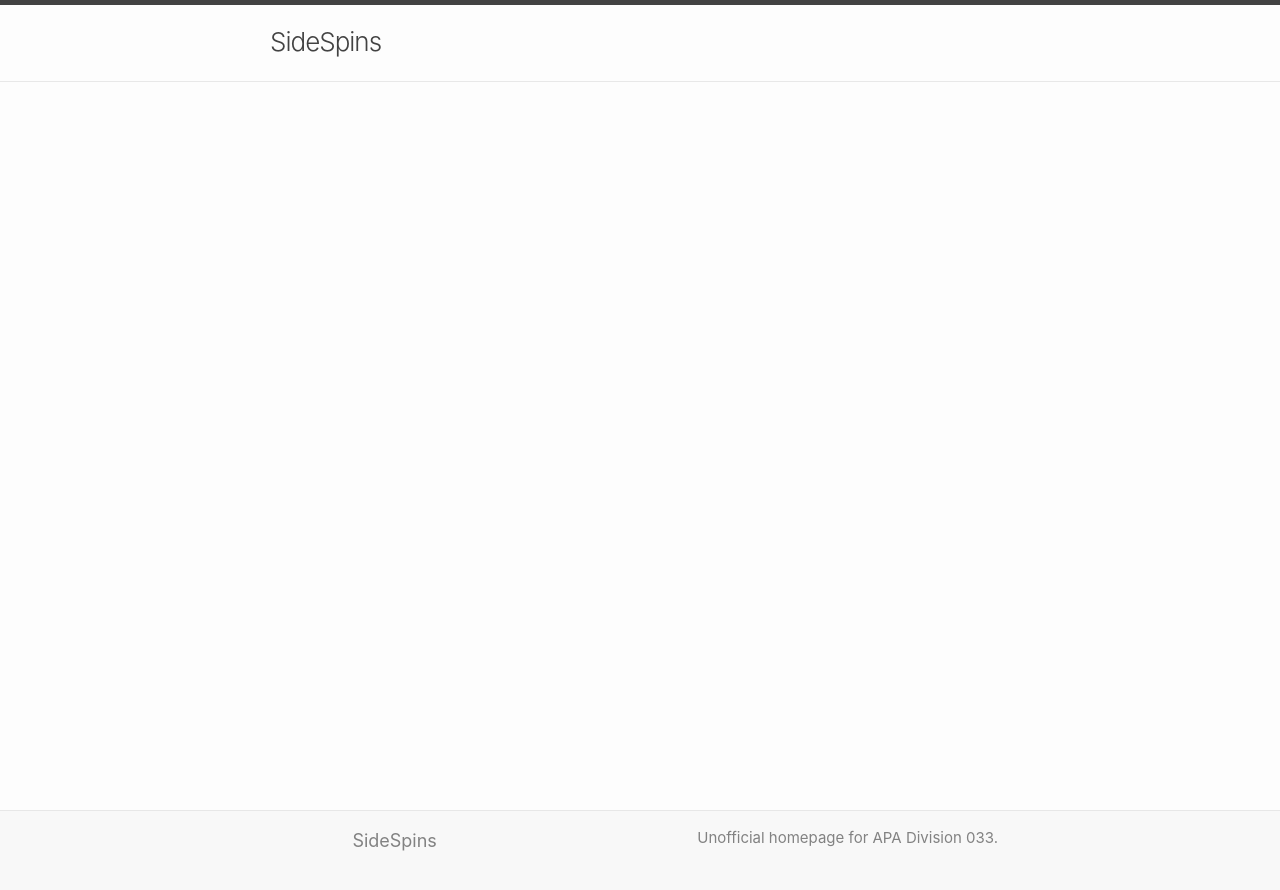
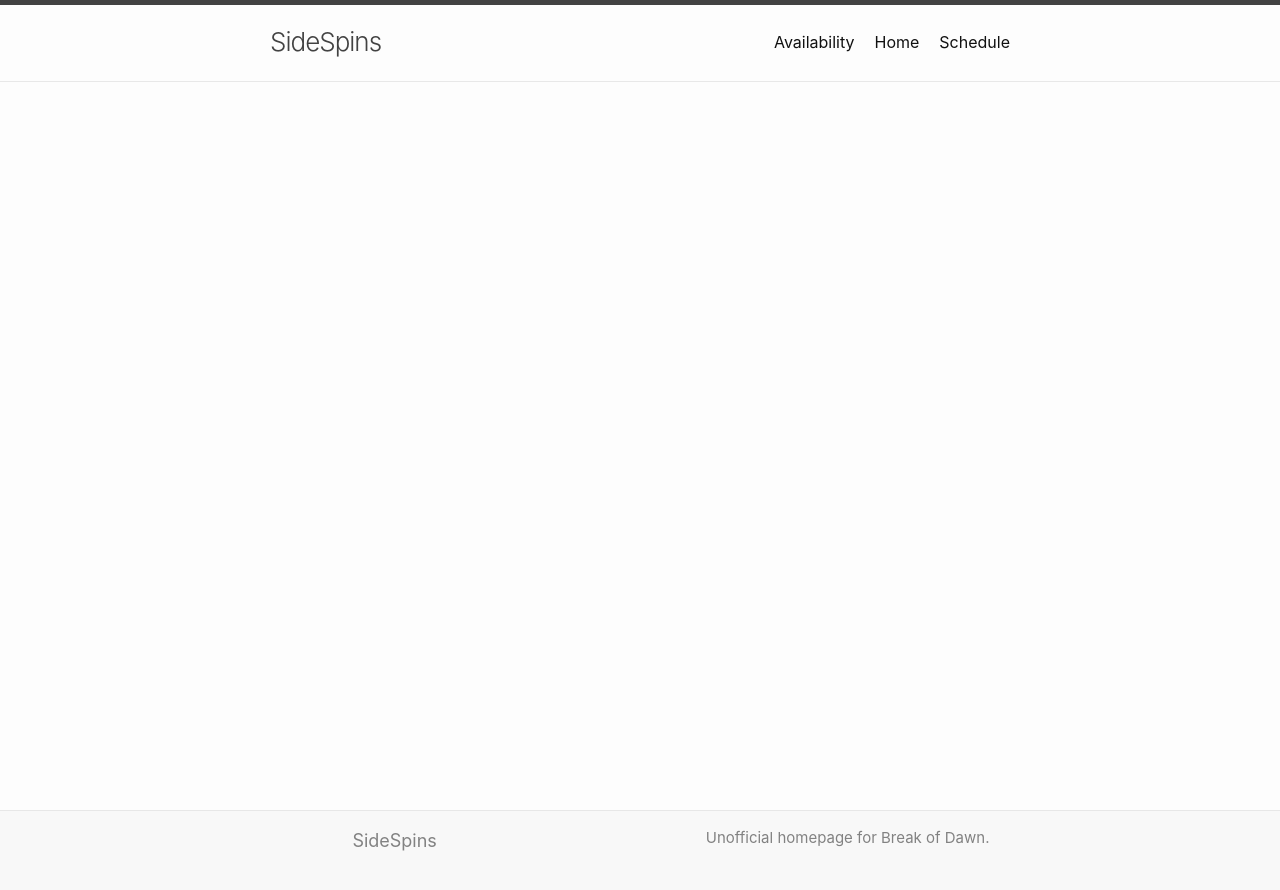
Before and after one commit to jessefitz/sidespins, a Jekyll site: the page built from articles.md, in a window 1280 px wide. Shown: the top 890 px of the page. Built offline with Jekyll 4.4.1, drawn with Linux system fonts in a browser that asks for light colours; our own code applies the rules of GitHub Pages for plain Markdown files.

Commit message:
break of dawn

```diff
--- a/_config.yml
+++ b/_config.yml
@@ -21,7 +21,7 @@
 title: SideSpins
 #email: jesse.c.fitzgibbon@gmail.com
 description: >- # this means to ignore newlines until "baseurl:"
-  Unofficial homepage for APA Division 033.
+  Unofficial homepage for Break of Dawn.
 baseurl: "" # the subpath of your site, e.g. /blog
 url: "https://sidespins.com" # the base hostname & protocol for your site, e.g. http://example.com
 #twitter_username: jekyllrb
--- a/assets/main.scss
+++ b/assets/main.scss
@@ -221,3 +221,57 @@
   border-radius: 8px;
   box-shadow: 0 4px 8px rgba(0, 0, 0, 0.1);
 }
+
+/* Schedule nav pills */
+.schedule-nav {
+  padding: 1rem;
+  background: #f6f6f6;
+  border: 1px solid #e3e3e3;
+  border-radius: .75rem;
+  margin: 1em 0 2em;
+}
+.schedule-nav .label {
+  font-weight: 600;
+  display: block;
+  margin-bottom: .5rem;
+}
+.schedule-nav ul {
+  list-style: none;
+  margin: 0;
+  padding: 0;
+}
+.schedule-nav li {
+  margin: .25rem 0;
+}
+.schedule-nav a {
+  display: block;
+  padding: .5rem .75rem;
+  background: #fff;
+  border: 1px solid #d1d5db;
+  border-radius: .5rem;
+  text-decoration: none;
+  color: inherit;
+}
+.schedule-nav a:hover {
+  background: #f1f5f9;
+}
+.schedule-nav a:focus-visible {
+  outline: 3px solid #93c5fd;
+  outline-offset: 2px;
+}
+
+.pill {
+  display: inline-block;
+  padding: .4rem .75rem;
+  border: 1px solid #d1d5db;
+  border-radius: 999px;
+  text-decoration: none;
+  color: inherit;
+  line-height: 1;
+}
+.pill:hover { background: #f1f5f9; }
+.pill:focus-visible { outline: 3px solid #93c5fd; outline-offset: 2px; }
+.pill--primary { background: #eef2ff; border-color: #c7d2fe; }
+.back-to-top { text-align: right; margin-top: .5em; }
+.back-to-top a { text-decoration: none; }
+.back-to-top a:hover { text-decoration: underline; }
--- a/index.markdown
+++ b/index-old.markdown
@@ -2,7 +2,7 @@
 # Feel free to add content and custom Front Matter to this file.
 # To modify the layout, see https://jekyllrb.com/docs/themes/#overriding-theme-defaults
 
-layout: home
+#layout: home
 ---
 
 <style>
```
Also changed, not shown: _data/players.yml (added, +8 -0 lines), _data/schedule.yml (added, +191 -0 lines), availability.html (added, +16 -0 lines), index.md (added, +14 -0 lines), schedule.html (added, +118 -0 lines).
